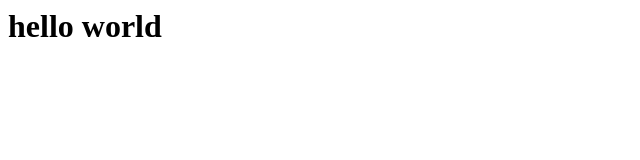
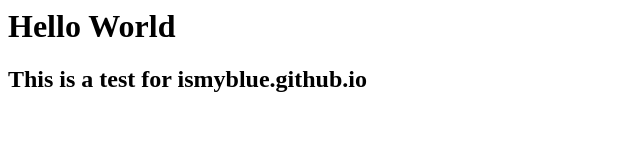
Before and after one commit to ismyblue/ismyblue.github.io, a plain HTML site: page index.html in a window 1280 px wide. Shown: the whole page, without its empty margins (0-640 px from the left). Drawn offline with Linux system fonts and the light colour scheme.

Commit message:
add h2 tag

```diff
--- a/index.html
+++ b/index.html
@@ -2,7 +2,8 @@
   <head>
   </head>
   <body>
-    <h1>hello world</h1>
+    <h1>Hello World</h1>
+    <h2>This is a test for ismyblue.github.io</h2>
     <script>alert("Hello World!")</script>
   </body>
 </html>
```
